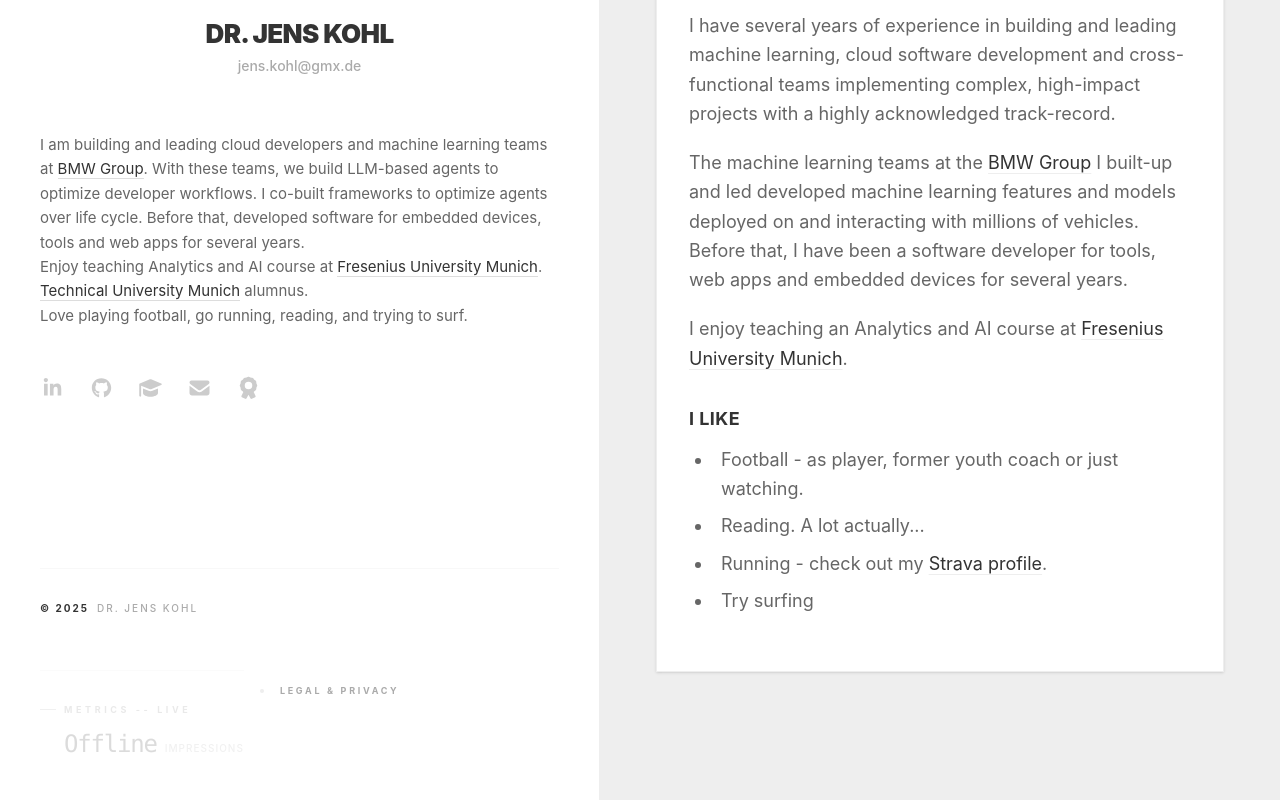
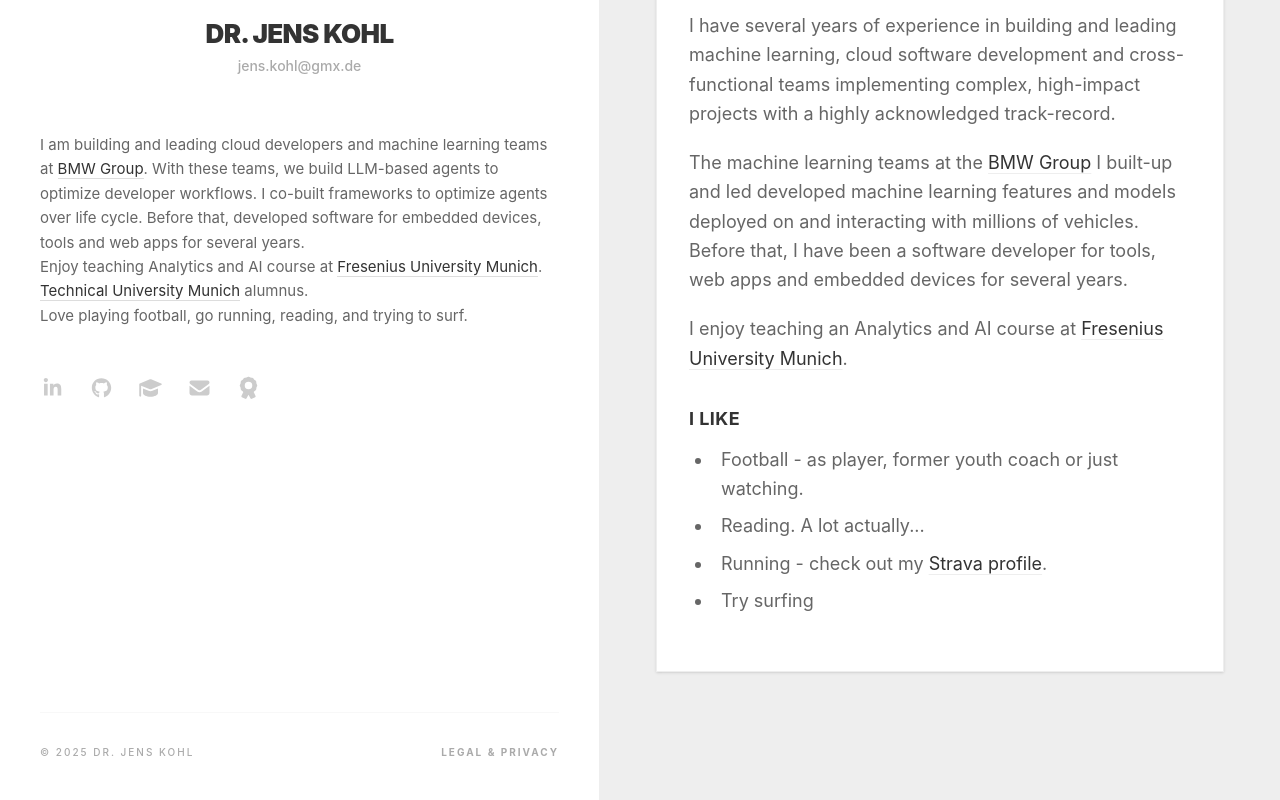
Before and after one commit to JensKohl/JensWebPage, a React (Vite) app: page / in a window 1280 px wide. Shown: the part 267-1067 px from the top of the page. Built offline with nearby package versions, Linux system fonts and the light colour scheme; no server answers.

Commit message:
Removed counter metrics

```diff
--- a/src/components/ProfileCard.tsx
+++ b/src/components/ProfileCard.tsx
@@ -3,7 +3,6 @@ import type React from "react";
 import { useEffect, useState } from "react";
 import ReactMarkdown from "react-markdown";
 import { social_links } from "../data/contact";
-import ViewCounter from "./ViewCounter";
 
 // TypeScript Interface defining the props expected by this component
 interface ProfileCardProps {
@@ -109,33 +108,19 @@ const ProfileCard: React.FC<ProfileCardProps> = ({ setActiveSection }) => {
 				))}
 			</div>
 
-			{/* 4. ANCHORED FOOTER: LEGAL & METRICS */}
-			{/* We keep this one line to visually separate "Content" from "Administration" */}
-			<div className="mt-auto pt-8 flex flex-col items-start w-full border-t border-[#f8f8f8]">
-				<div className="flex items-center gap-2 mb-1.5">
-					<p className="text-[10px] text-[#333333] uppercase tracking-[0.2em] font-bold">
-						© {new Date().getFullYear()}
+			{/* 4. ANCHORED FOOTER: COPYRIGHT & LEGAL */}
+			<div className="mt-auto pt-8 flex items-center justify-between w-full border-t border-[#f8f8f8]">
+				<p className="text-[10px] text-[#aaaaaa] uppercase tracking-[0.2em] font-medium">
+					© {new Date().getFullYear()} Dr. Jens Kohl
 				</p>
-					<p className="text-[10px] text-[#aaaaaa] uppercase tracking-[0.2em] font-medium">
-						Dr. Jens Kohl
-					</p>
-				</div>
-
-				<div className="flex items-center gap-4">
-					<div className="opacity-30 grayscale hover:opacity-100 transition-opacity duration-500">
-						<ViewCounter />
-					</div>
-
-					<span className="w-1 h-1 rounded-full bg-[#eeeeee]" />
 
 				<button
 					type="button"
 					onClick={() => setActiveSection("Legal")}
-						className="text-[9px] uppercase tracking-[0.3em] text-[#aaaaaa] hover:text-black transition-all duration-300 font-bold"
+					className="text-[10px] uppercase tracking-[0.2em] text-[#aaaaaa] hover:text-black transition-all duration-300 font-bold"
 				>
 					Legal & Privacy
 				</button>
-				</div>
 			</div>
 		</aside>
 	);
--- a/src/components/SectionLegal.tsx
+++ b/src/components/SectionLegal.tsx
@@ -35,11 +35,11 @@ const SectionLegal: React.FC = () => {
 					</h2>
 					<div className="text-[15px] leading-relaxed text-[#555555]">
 						<p>
-							This website does not use tracking cookies or store personal user
-							data. We use a privacy-friendly visit counter (CounterAPI) that
-							does not identify individual visitors. Server logs are kept only
-							for security and technical stability according to Art. 6 Para. 1
-							lit. f GDPR.
+							This website does not use tracking cookies, analytics trackers, or
+							third-party visit counters. No personal user data is stored or
+							transmitted to external analytics providers. Server logs are kept
+							by GitHub Pages only for security and technical stability according
+							to Art. 6 Para. 1 lit. f GDPR.
 						</p>
 					</div>
 				</section>
--- a/src/components/SectionProjects.tsx
+++ b/src/components/SectionProjects.tsx
@@ -4,15 +4,17 @@ import { projects } from "../data/projects";
 const SectionProjects: React.FC = () => {
 	return (
 		<section className="animate-fadeIn pb-20">
-			{/* 1. New Section Header */}
-			<header className="mb-12 border-b border-[#eeeeee] pb-6">
+			{/* Unified White Box Container matching About, Resume, Contact, and Legal */}
+			<div className="bg-white border border-[#eeeeee] p-8 shadow-sm transition-all">
+				{/* 1. Header Section */}
+				<header className="mb-10 border-b border-[#eeeeee] pb-6">
 					<h1 className="text-[24px] font-black uppercase tracking-tight text-[#333333]">
 						Selected (publishable) projects I did or was part of
 					</h1>
 				</header>
 
 				{/* 2. Projects List */}
-			<div className="flex flex-col gap-16">
+				<div className="flex flex-col">
 					{/* -------------------------------------------------------------------
 					    DYNAMIC LIST RENDERING (.map):
 					    We transform each project object in our array into JSX elements.
@@ -22,7 +24,7 @@ const SectionProjects: React.FC = () => {
 					{projects.map((project) => (
 						<article
 							key={project.title}
-						className="bg-white border border-[#eeeeee] p-8 shadow-sm transition-all"
+							className="pb-16 mb-16 border-b border-[#eeeeee] last:border-b-0 last:mb-0 last:pb-0"
 						>
 							{/* Title */}
 							<h2 className="text-[20px] font-bold text-[#333333] leading-tight">
@@ -72,6 +74,7 @@ const SectionProjects: React.FC = () => {
 						</article>
 					))}
 				</div>
+			</div>
 		</section>
 	);
 };
--- a/src/components/ViewCounter.tsx
+++ /dev/null
@@ -1,59 +0,0 @@
-import type React from "react";
-import { useEffect, useState } from "react";
-
-const ViewCounter: React.FC = () => {
-	// 'views' holds the impression count as a formatted string, initialized to a loading placeholder '···'
-	const [views, setViews] = useState<string>("···");
-
-	// ---------------------------------------------------------------------------
-	// ASYNC REST API CALL:
-	// Runs once when the component is first mounted in the browser.
-	// Sends a GET request to increment and fetch the total visit counter.
-	// ---------------------------------------------------------------------------
-	useEffect(() => {
-		const key = "dr-jens-kohl-2025-final";
-
-		fetch(`https://counterapi.com/api/${key}/up/visits`)
-			.then((res) => {
-				if (!res.ok) throw new Error(`HTTP error ${res.status}`);
-				return res.json();
-			})
-			.then((data) => {
-				const countValue = data?.value ?? data?.count;
-				if (countValue !== undefined && countValue !== null) {
-					// .toLocaleString() formats numbers with commas/dots based on user locale (e.g. 1,234)
-					setViews(Number(countValue).toLocaleString());
-				}
-			})
-			.catch(() => {
-				// Graceful error recovery: if network fails or adblocker blocks the API, show "Offline"
-				setViews("Offline");
-			});
-	}, []);
-
-	return (
-		<div className="mt-12 pt-8 border-t border-gray-100 group cursor-default w-full">
-			<div className="flex flex-col gap-3 transition-all duration-700 opacity-50 group-hover:opacity-100">
-				{/* Label Row */}
-				<div className="flex items-center gap-2">
-					<div className="h-[1px] w-4 bg-gray-400 group-hover:w-12 group-hover:bg-black transition-all duration-500"></div>
-					<span className="text-[9px] uppercase tracking-[0.4em] font-bold text-gray-500 group-hover:text-black transition-colors">
-						Metrics -- Live
-					</span>
-				</div>
-
-				{/* Data Row */}
-				<div className="flex items-baseline gap-2 pl-6">
-					<span className="text-2xl font-light tracking-tighter text-gray-900 font-mono">
-						{views}
-					</span>
-					<span className="text-[10px] text-gray-400 font-medium uppercase tracking-widest">
-						Impressions
-					</span>
-				</div>
-			</div>
-		</div>
-	);
-};
-
-export default ViewCounter;
```
Also changed, not shown: 1 other file (tests, documents, lock files or other folders). Lines whose indentation alone changed are shown as unchanged.
